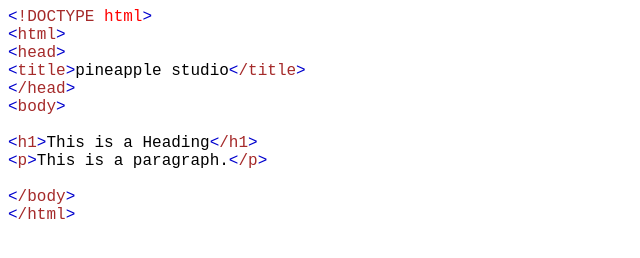
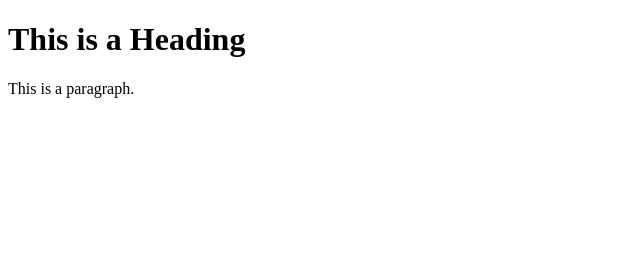
Before and after one commit to pineappledesign/pineapple, a plain HTML site: page index.html in a window 1280 px wide. Shown: the whole page, without its empty margins (0-640 px from the left). Drawn offline with Linux system fonts and the light colour scheme.

Commit message:
Update index.html

```diff
--- a/index.html
+++ b/index.html
@@ -1,34 +1,12 @@
-<!DOCTYPE html PUBLIC "-//W3C//DTD HTML 4.01//EN" "http://www.w3.org/TR/html4/strict.dtd">
+<!DOCTYPE html>
 <html>
 <head>
-  <meta http-equiv="Content-Type" content="text/html; charset=utf-8">
-  <meta http-equiv="Content-Style-Type" content="text/css">
-  <title></title>
-  <meta name="Generator" content="Cocoa HTML Writer">
-  <meta name="CocoaVersion" content="1561.4">
-  <style type="text/css">
-    p.p1 {margin: 0.0px 0.0px 0.0px 0.0px; line-height: 18.0px; font: 16.0px 'Courier New'; color: #a52a2a; -webkit-text-stroke: #a52a2a}
-    p.p2 {margin: 0.0px 0.0px 0.0px 0.0px; line-height: 18.0px; font: 16.0px 'Courier New'; color: #000000; -webkit-text-stroke: #000000}
-    p.p3 {margin: 0.0px 0.0px 0.0px 0.0px; line-height: 18.0px; font: 16.0px 'Courier New'; color: #000000; -webkit-text-stroke: #000000; min-height: 18.0px}
-    span.s1 {font-kerning: none; color: #0000cd; -webkit-text-stroke: 0px #0000cd}
-    span.s2 {font-kerning: none}
-    span.s3 {font-kerning: none; color: #ff0000; -webkit-text-stroke: 0px #ff0000}
-    span.s4 {font-kerning: none; color: #a52a2a; -webkit-text-stroke: 0px #a52a2a}
-    span.s5 {font-kerning: none; background-color: #ffffff}
-  </style>
+<title>Page Title</title>
 </head>
 <body>
-<p class="p1"><span class="s1">&lt;</span><span class="s2">!DOCTYPE</span><span class="s3"> html</span><span class="s1">&gt;</span></p>
-<p class="p1"><span class="s1">&lt;</span><span class="s2">html</span><span class="s1">&gt;</span></p>
-<p class="p1"><span class="s1">&lt;</span><span class="s2">head</span><span class="s1">&gt;</span></p>
-<p class="p2"><span class="s1">&lt;</span><span class="s4">title</span><span class="s1">&gt;</span><span class="s5">pineapple studio</span><span class="s1">&lt;</span><span class="s4">/title</span><span class="s1">&gt;</span></p>
-<p class="p1"><span class="s1">&lt;</span><span class="s2">/head</span><span class="s1">&gt;</span></p>
-<p class="p1"><span class="s1">&lt;</span><span class="s2">body</span><span class="s1">&gt;</span></p>
-<p class="p3"><span class="s2"></span><br></p>
-<p class="p2"><span class="s1">&lt;</span><span class="s4">h1</span><span class="s1">&gt;</span><span class="s5">This is a Heading</span><span class="s1">&lt;</span><span class="s4">/h1</span><span class="s1">&gt;</span></p>
-<p class="p2"><span class="s1">&lt;</span><span class="s4">p</span><span class="s1">&gt;</span><span class="s5">This is a paragraph.</span><span class="s1">&lt;</span><span class="s4">/p</span><span class="s1">&gt;</span></p>
-<p class="p3"><span class="s2"></span><br></p>
-<p class="p1"><span class="s1">&lt;</span><span class="s2">/body</span><span class="s1">&gt;</span></p>
-<p class="p1"><span class="s1">&lt;</span><span class="s2">/html</span><span class="s1">&gt;</span></p>
+
+<h1>This is a Heading</h1>
+<p>This is a paragraph.</p>
+
 </body>
 </html>
```
